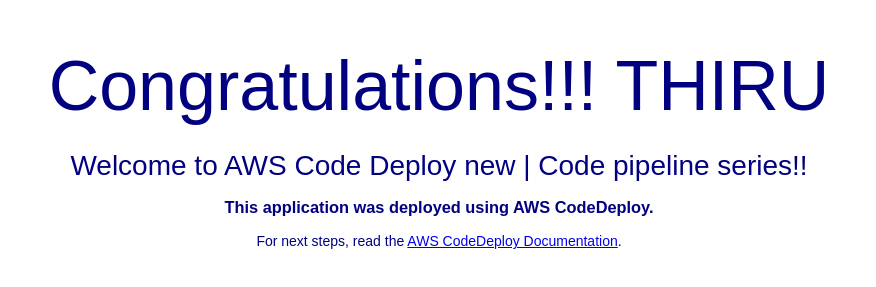
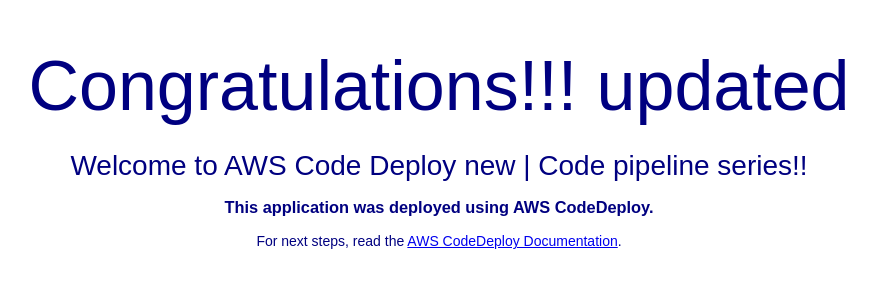
Before and after one commit to tirucloud/aws_cicd_pipline_codedeploy, a plain HTML site: page index.html in a window 1280 px wide. Shown: the part 201-488 px from the top of the page, without its empty margins (201-1077 px from the left). Drawn offline with Linux system fonts and the light colour scheme.

Commit message:
Update index.html

```diff
--- a/index.html
+++ b/index.html
@@ -27,7 +27,7 @@
 <body>
   <div align="center">
     <img src="https://s3.ap-south-1.amazonaws.com/www.basava.com/aar_logo_final.png" style="max-width: 20%;">
-    <h1>Congratulations!!! THIRU </h1>
+    <h1>Congratulations!!! updated </h1>
       <h2>Welcome to AWS Code Deploy new | Code pipeline series!!</h2>
     <h3>This application was deployed using AWS CodeDeploy.</h3>
     <p>For next steps, read the <a href="http://aws.amazon.com/documentation/codedeploy">AWS CodeDeploy Documentation</a>.</p>
```
